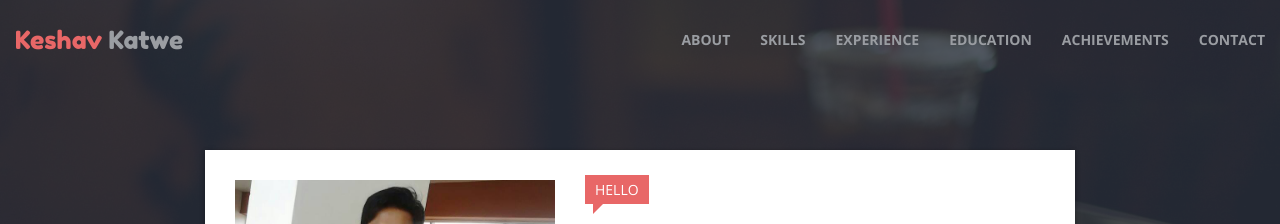
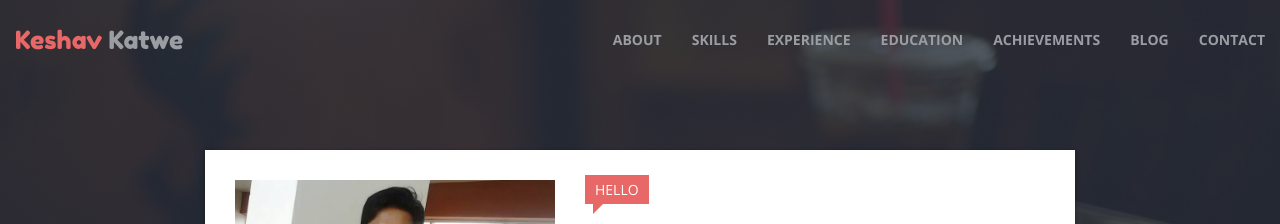
Before and after one commit to npmcdn-to-unpkg-bot/keshavkatwe.github.io, a Jekyll site: the page built from index.html, in a window 1280 px wide. Shown: the top 224 px of the page. Built offline with Jekyll 4.4.1, drawn with Linux system fonts in a browser that asks for light colours.

Commit message:
blog header

```diff
--- a/_includes/header.html
+++ b/_includes/header.html
@@ -15,13 +15,14 @@
             <!-- Collect the nav links, forms, and other content for toggling -->
             <div class="collapse navbar-collapse" id="bs-example-navbar-collapse-1">
                 <ul class="nav navbar-nav navbar-right" id="nav">
-                    <li><a href="#about">About</a></li>
-                    <li><a href="#skills">Skills</a></li>
-                    <li class="hidden"><a href="#portfolio">Portfolio</a></li>
-                    <li><a href="#experience">Experience</a></li>
-                    <li><a href="#education">Education</a></li>
-                    <li><a href="#achievments">Achievements</a></li>
-                    <li><a href="#contact">Contact</a></li>
+                    <li><a href="{{ site.baseurl }}/#about">About</a></li>
+                    <li><a href="{{ site.baseurl }}/#skills">Skills</a></li>
+                    <li class="hidden"><a href="{{ site.baseurl }}/#portfolio">Portfolio</a></li>
+                    <li><a href="{{ site.baseurl }}/#experience">Experience</a></li>
+                    <li><a href="{{ site.baseurl }}/#education">Education</a></li>
+                    <li><a href="{{ site.baseurl }}/#achievments">Achievements</a></li>
+                    <li><a href="{{ site.baseurl }}/blog" class="external">Blog</a></li>
+                    <li><a href="{{ site.baseurl }}/#contact">Contact</a></li>
                 </ul>
             </div><!-- /.navbar-collapse -->
         </div><!-- /.container-fluid -->
```
Also changed, not shown: _includes/footer.html (+13 -4 lines).
